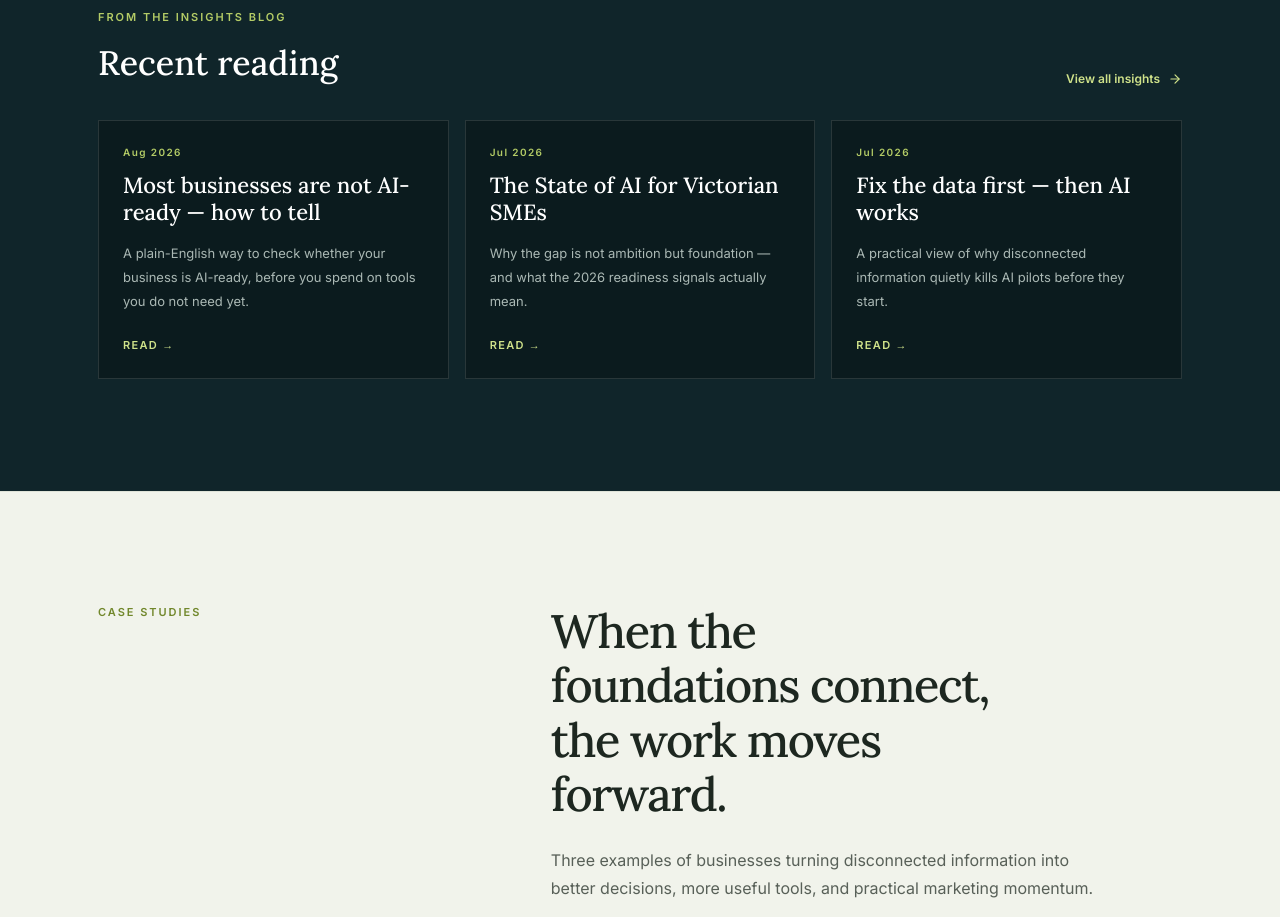
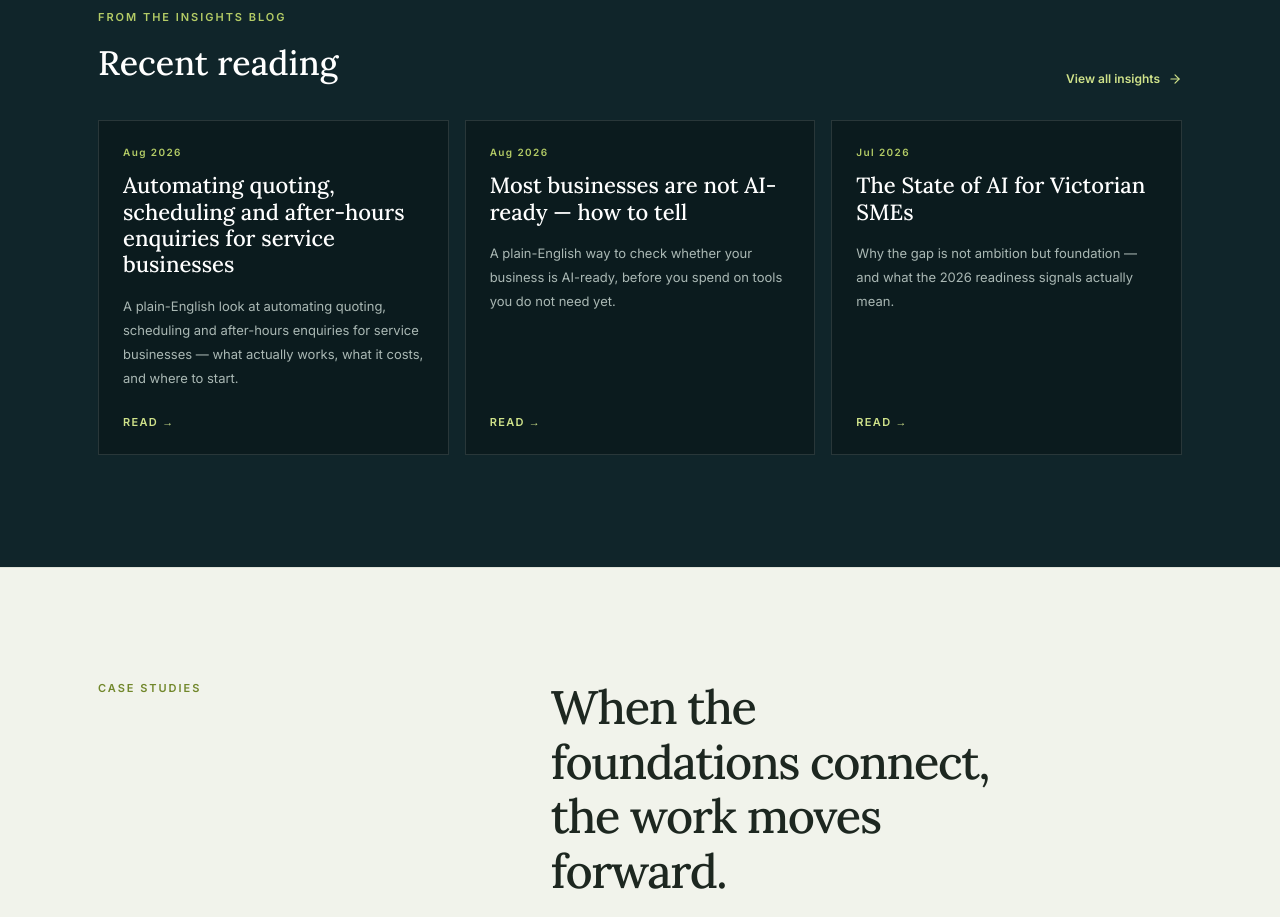
Before and after one commit to GridConcepts/GCAI, a React (Vite) app: page / in a window 1280 px wide. Shown: the part 4260-5177 px from the top of the page. Built offline with nearby package versions, Linux system fonts and the light colour scheme.

Commit message:
Add Insights post: Automating quoting, scheduling and after-hours enquiries
Drafted from the content backlog for the Mark persona (task-level
language, concrete first step). Flips the backlog row to drafted and
adds the matching insights.ts entry.

```diff
--- a/src/data/insights.ts
+++ b/src/data/insights.ts
@@ -7,6 +7,13 @@ export type InsightPost = {
 
 /** Keep in sync with Markdown posts under blog/src/content/blog/ */
 export const insightPosts: InsightPost[] = [
+  {
+    slug: "automating-quoting-scheduling-after-hours-enquiries",
+    title: "Automating quoting, scheduling and after-hours enquiries for service businesses",
+    description:
+      "A plain-English look at automating quoting, scheduling and after-hours enquiries for service businesses — what actually works, what it costs, and where to start.",
+    dateLabel: "Aug 2026",
+  },
   {
     slug: "is-your-business-ai-ready",
     title: "Most businesses are not AI-ready — how to tell",
```
Also changed, not shown: 2 other files (tests, documents, lock files or other folders).
